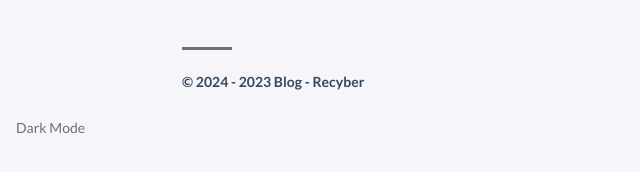
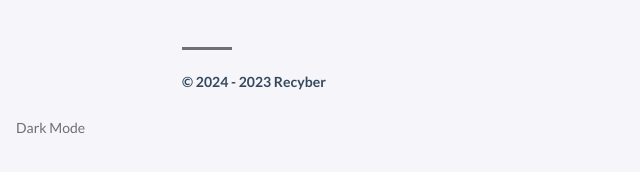
Before and after one commit to Mx64/mx64.github.io, a plain HTML site: page index.html in a window 1280 px wide. Shown: the part 612-784 px from the top of the page, 64-704 px from the left. Drawn offline with Linux system fonts and the light colour scheme.

Commit message:
Changed footer text

```diff
--- a/index.html
+++ b/index.html
@@ -450,7 +450,9 @@
 
             2024 -
 
-        2023 Blog - Recyber
+
+            2023 Recyber
+
     </section>
 
 
```
Also changed, not shown: 404.html (+3 -1 lines), about/index.html (+3 -1 lines), archives/index.html (+3 -1 lines), categories/homelabbinghardware/index.html (+3 -1 lines), categories/homelabbingsoftware/index.html (+3 -1 lines), categories/index.html (+3 -1 lines), categories/microsoftazure/index.html (+3 -1 lines), categories/microsoftsentinel/index.html (+3 -1 lines), categories/miscellaneous/index.html (+3 -1 lines), categories/page/2/index.html (+3 -1 lines), categories/test/index.html (+3 -1 lines), links/index.html (+3 -1 lines), p/introducing-recyber-your-gateway-to-microsoft-security/index.html (+3 -1 lines), page/index.html (+3 -1 lines), 4 more files.
